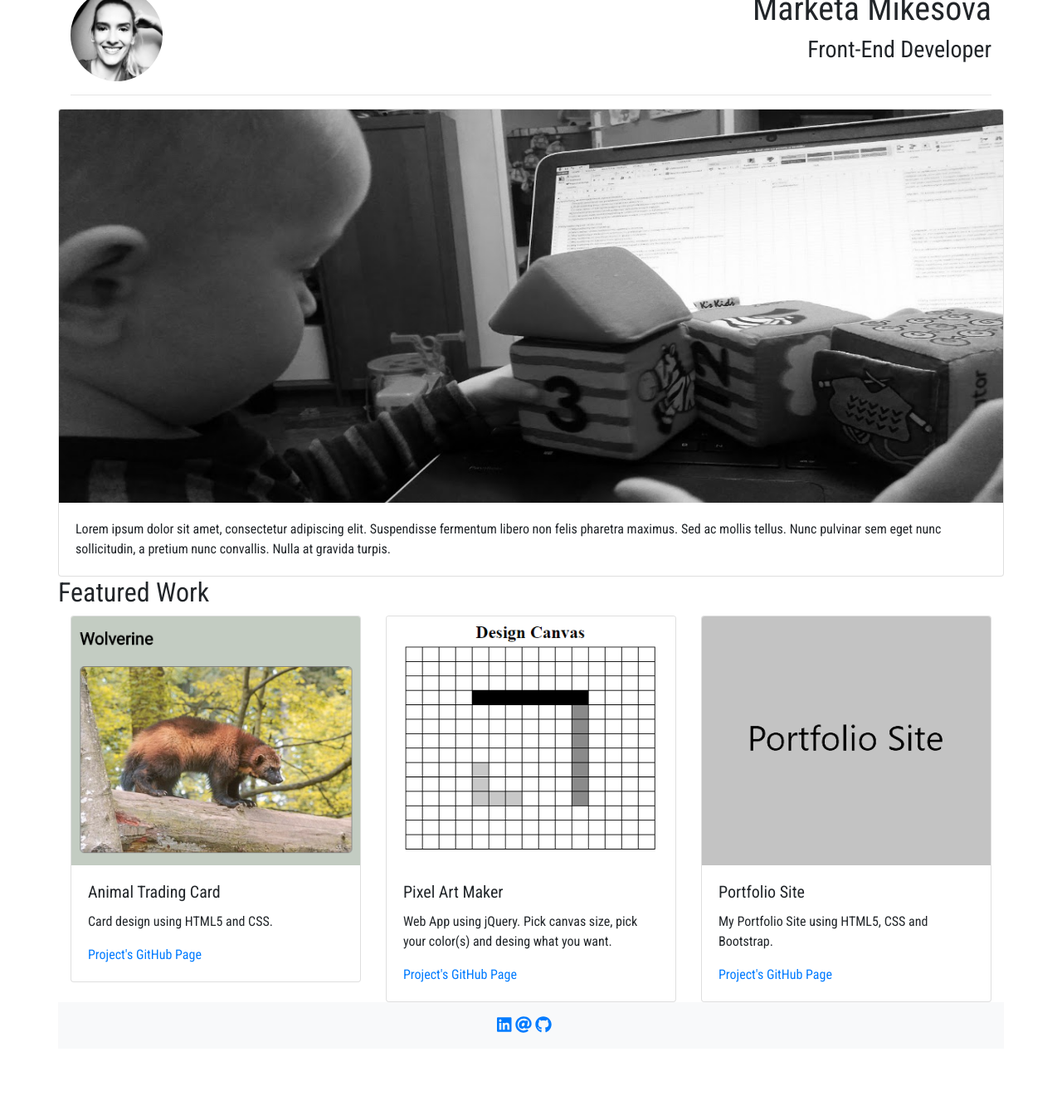
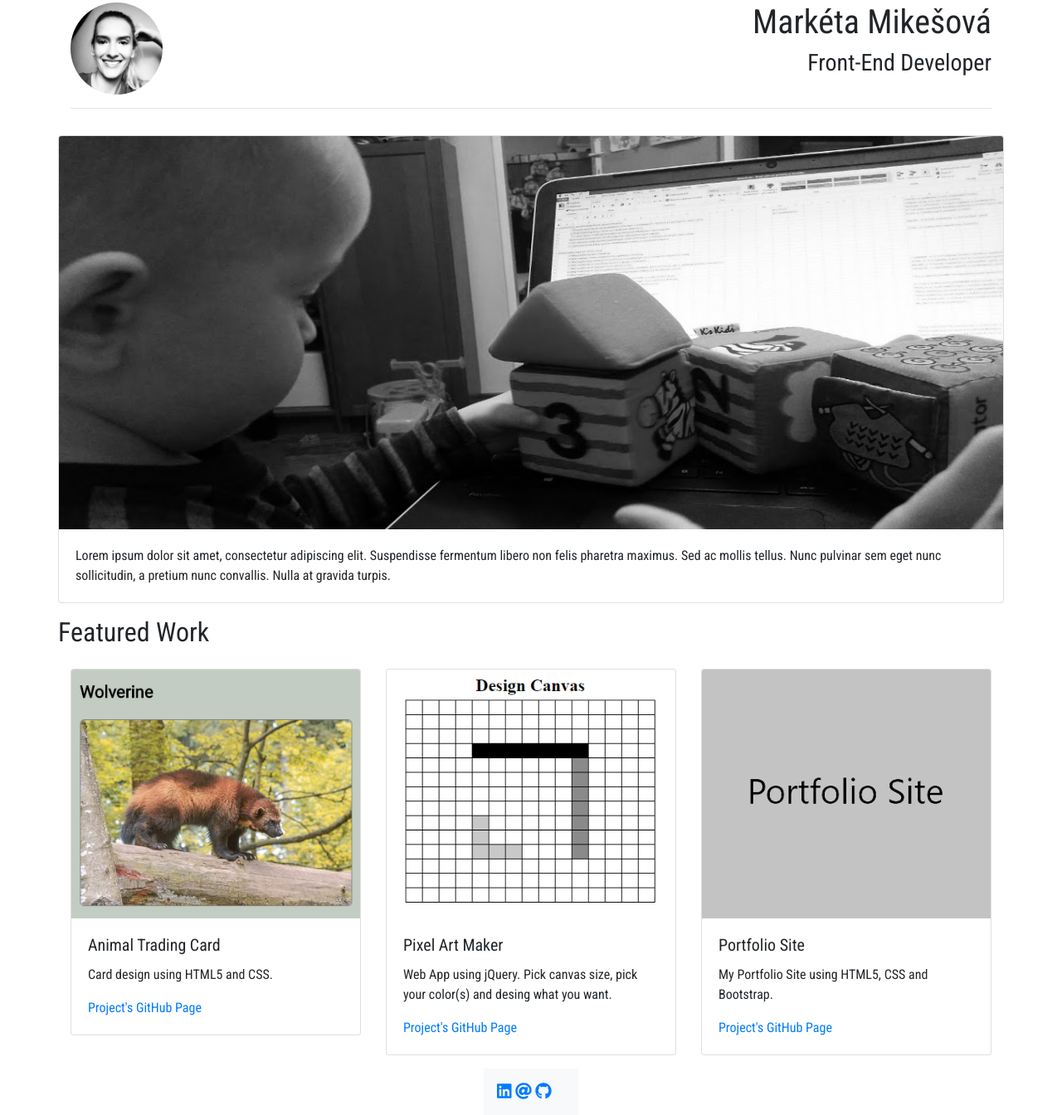
Before and after one commit to marmik87/portfolio-site, a plain HTML site: page index.html in a window 1280 px wide. Shown: the part 13-1357 px from the top of the page at 83% size. Before the commit the page ends 1277 px from the top, so only its background shows below. Drawn offline with nearby package versions, Linux system fonts and the light colour scheme.

Commit message:
edited after review suggestions

```diff
--- a/index.html
+++ b/index.html
@@ -4,6 +4,7 @@
 <head>
   <meta charset="utf-8">
   <meta name="viewport" content="width=device-width, initial-scale=1">
+  <meta name="description" content="Personal web design portfolio page.">
   <title>Marketa's Portfolio</title>
   <link rel="stylesheet" href="https://maxcdn.bootstrapcdn.com/bootstrap/4.0.0/css/bootstrap.min.css" integrity="sha384-Gn5384xqQ1aoWXA+058RXPxPg6fy4IWvTNh0E263XmFcJlSAwiGgFAW/dAiS6JXm" crossorigin="anonymous">
   <script defer src="https://use.fontawesome.com/releases/v5.0.7/js/all.js"></script>
@@ -11,11 +12,12 @@
   <link rel="stylesheet" href="css/main.css">
 </head>
 
-<body class="container">
+<body>
 
   <header>
-    <div class="row">
-      <div class="container-fluid">
+    <div class="container">
+      <div class="row mt-3">
+        <div class="col-md-12">
           <img class="float-left rounded-circle profile-img" src="img/profil.jpg" alt="Profile Photo">
           <div class="text-right">
             <h1>Markéta Mikešová</h1>
@@ -23,14 +25,18 @@
           </div>
         </div>
       </div>
+      <div class="row">
+        <div class="col-md-12">
+          <hr>
+        </div>
+      </div>
+    </div>
   </header>
 
-  <hr>
-
   <main>
-
+    <div class="container">
       <section id="main_info">
-      <div class="row">
+        <div class="row mt-3">
           <div class="card">
             <img class="card-img-top" src="img/buildingwebapps.jpg" alt="Building Web Apps">
             <div class="card-body">
@@ -41,11 +47,12 @@
       </section>
 
       <section id="projects">
-      <div class="row">
+        <div class="row mt-3">
           <h2>Featured Work</h2>
         </div>
-      <div class="row">
+        <div class="row mt-3">
           <div class="col-md-4">
+            <article id="project1">
               <div class="card">
                 <img class="card-img-top" src="img/project1.png" alt="Project 1">
                 <div class="card-body">
@@ -54,8 +61,10 @@
                   <a href="https://github.com/marmik87/animal-card">Project's GitHub Page</a>
                 </div>
               </div>
+            </article>
           </div>
           <div class="col-md-4">
+            <article id="project2">
               <div class="card">
                 <img class="card-img-top" src="img/project2.png" alt="Project 2">
                 <div class="card-body">
@@ -64,9 +73,11 @@
                   <a href="https://github.com/marmik87/PAM">Project's GitHub Page</a>
                 </div>
               </div>
+            </article>
           </div>
           <div class="col-md-4">
             <div class="card">
+              <article id="project3">
                 <img class="card-img-top" src="img/project3.png" alt="Project 3">
                 <div class="card-body">
                   <h5 class="card-title">Portfolio Site</h5>
@@ -74,20 +85,25 @@
                   <a href="https://github.com/marmik87/portfolio-site">Project's GitHub Page</a>
                 </div>
             </div>
+            </article>
           </div>
         </div>
       </section>
-
+    </div>
   </main>
 
   <footer>
-    <nav class="row navbar bg-light navbar-light justify-content-center">
+    <div class="container">
+      <div class="row mt-3 justify-content-center">
+        <div class="navbar bg-light navbar-light">
           <div class="navbar-brand">
             <a href="http://www.linkedin.com/in/marketamikesova" target="_blank"><i class="fab fa-linkedin"></i></a>
             <a href="mailto:marketa@mikesovi.com"><i class="fas fa-at"></i></a>
             <a href="https://github.com/marmik87" target="_blank"><i class="fab fa-github"></i></a>
           </div>
-    </nav>
+        </div>
+      </div>
+    </div>
   </footer>
 
   <script src="https://code.jquery.com/jquery-3.2.1.slim.min.js" integrity="sha384-KJ3o2DKtIkvYIK3UENzmM7KCkRr/rE9/Qpg6aAZGJwFDMVNA/GpGFF93hXpG5KkN" crossorigin="anonymous"></script>
```
Lines whose indentation alone changed are shown as unchanged.
